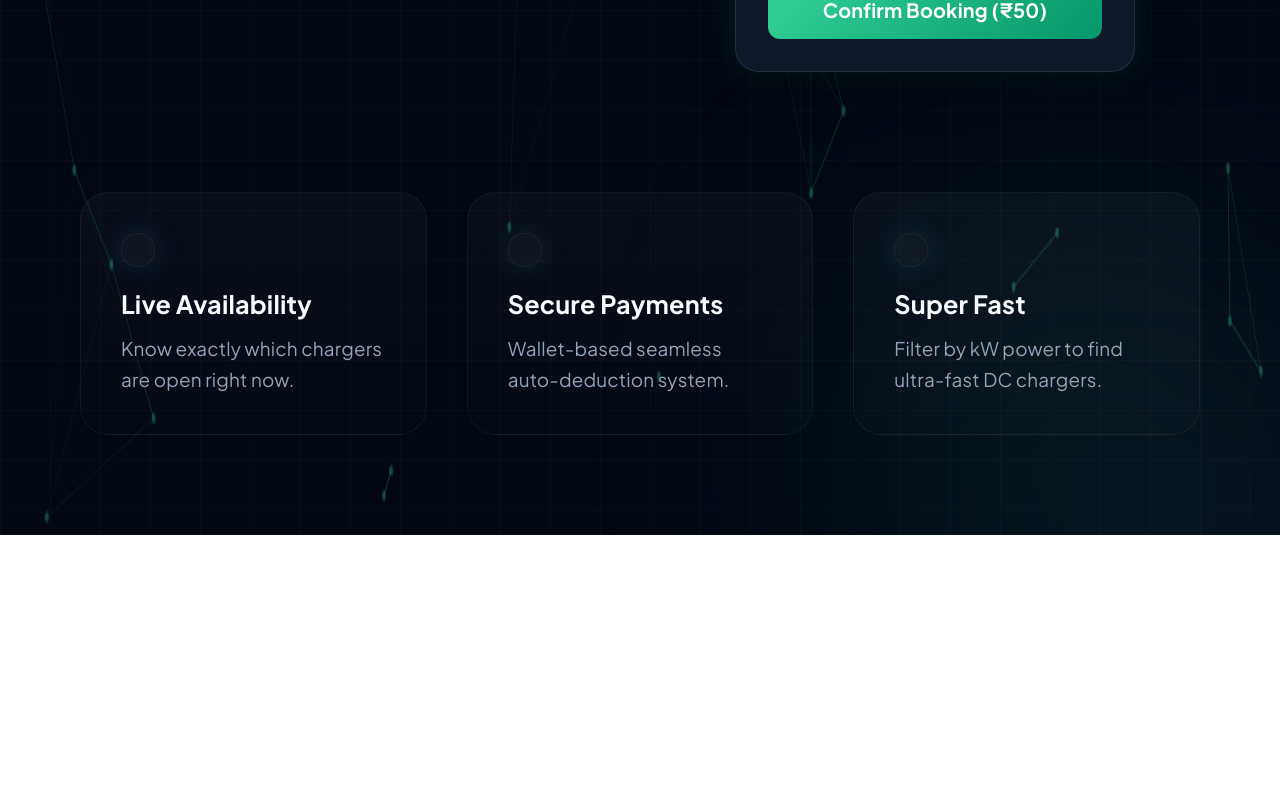
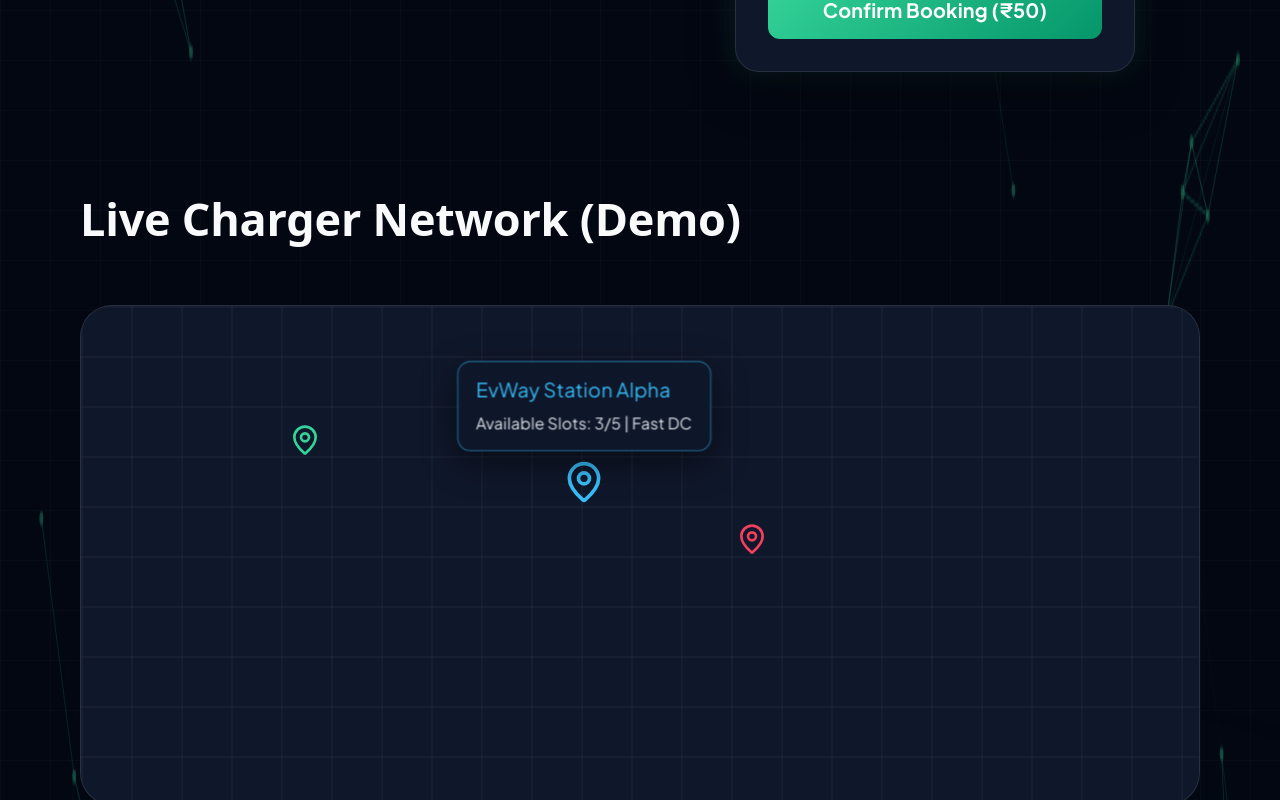
Before and after one commit to fuzzu05/evchargerloc, a React (Vite) app in the folder web/: page / in a window 1280 px wide. Shown: the part 1640-2440 px from the top of the page. Before the commit the page ends 2175 px from the top, so only its background shows below. Built offline with nearby package versions, Linux system fonts and the light colour scheme.

Commit message:
feat(section): implement interactive dummy map demo for live chargers

```diff
--- a/web/src/pages/LandingPage.css
+++ b/web/src/pages/LandingPage.css
@@ -788,3 +788,52 @@ a, button, input, textarea {
   font-weight: 700;
   font-size: 1.1rem;
 }
+
+/* Map Demo */
+.map-demo-section {
+  position: relative;
+  z-index: 10;
+  padding: 60px 80px;
+  max-width: 1400px;
+  margin: 0 auto;
+}
+.map-container-large {
+  position: relative;
+  height: 500px;
+  border-radius: 32px;
+  background: #0f172a;
+  border: 1px solid rgba(255, 255, 255, 0.1);
+  overflow: hidden;
+}
+.interactive-map-bg {
+  position: absolute;
+  top: 0; left: 0; width: 100%; height: 100%;
+  background-image:
+    linear-gradient(to right, rgba(255, 255, 255, 0.03) 2px, transparent 2px),
+    linear-gradient(to bottom, rgba(255, 255, 255, 0.03) 2px, transparent 2px);
+  background-size: 50px 50px;
+}
+.map-marker-large {
+  position: absolute;
+  transform: translate(-50%, -100%);
+  transition: transform 0.3s;
+  cursor: none;
+}
+.map-marker-large:hover, .map-marker-large.active {
+  transform: translate(-50%, -110%) scale(1.1);
+}
+.map-popup {
+  position: absolute;
+  bottom: 120%;
+  left: 50%;
+  transform: translateX(-50%);
+  background: rgba(15, 23, 42, 0.9);
+  border: 1px solid rgba(56, 189, 248, 0.5);
+  padding: 12px 16px;
+  border-radius: 12px;
+  backdrop-filter: blur(8px);
+  white-space: nowrap;
+  box-shadow: 0 10px 30px rgba(0,0,0,0.5);
+}
+.map-popup h4 { margin: 0 0 4px; font-size: 1rem; color: #38bdf8; }
+.map-popup p { margin: 0; font-size: 0.8rem; color: #e2e8f0; }
--- a/web/src/pages/LandingPage.tsx
+++ b/web/src/pages/LandingPage.tsx
@@ -209,6 +209,28 @@ function LandingPage() {
         </div>
       </section>
 
+
+      {/* Interactive Map Demo */}
+      <section id="demo-map" className="map-demo-section">
+        <h2 className="section-title">Live Charger Network (Demo)</h2>
+        <div className="map-container-large">
+          <div className="interactive-map-bg"></div>
+          <div className="map-marker-large" style={{top: '30%', left: '20%'}}>
+            <MapPin size={32} color="#34d399" />
+          </div>
+          <div className="map-marker-large" style={{top: '50%', left: '60%'}}>
+            <MapPin size={32} color="#f43f5e" />
+          </div>
+          <div className="map-marker-large active" style={{top: '40%', left: '45%'}}>
+            <div className="map-popup">
+              <h4>EvWay Station Alpha</h4>
+              <p>Available Slots: 3/5 | Fast DC</p>
+            </div>
+            <MapPin size={40} color="#38bdf8" />
+          </div>
+        </div>
+      </section>
+
       {/* Features Section */}
       <section className="features-section">
         <div className="feature-grid">
```
